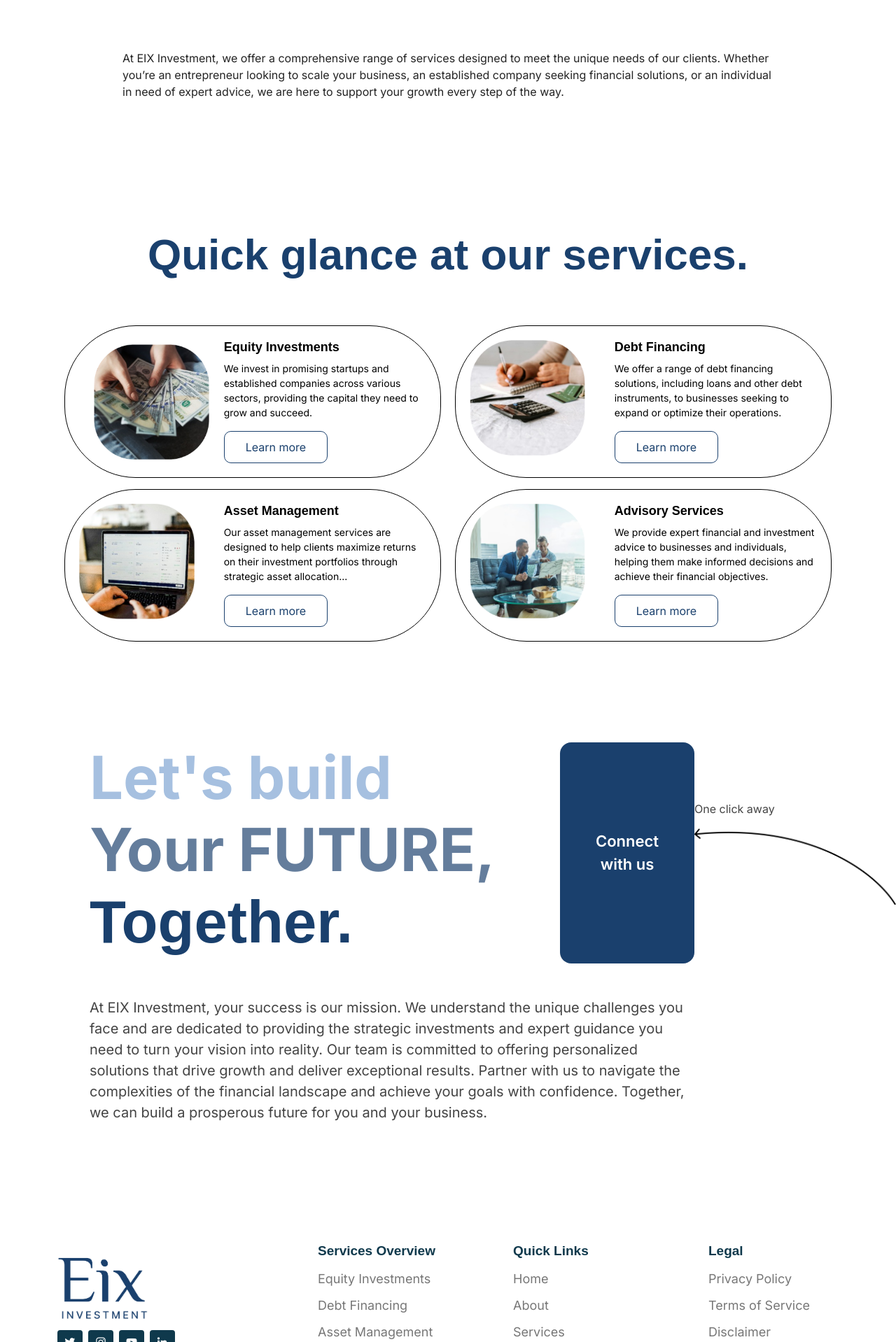
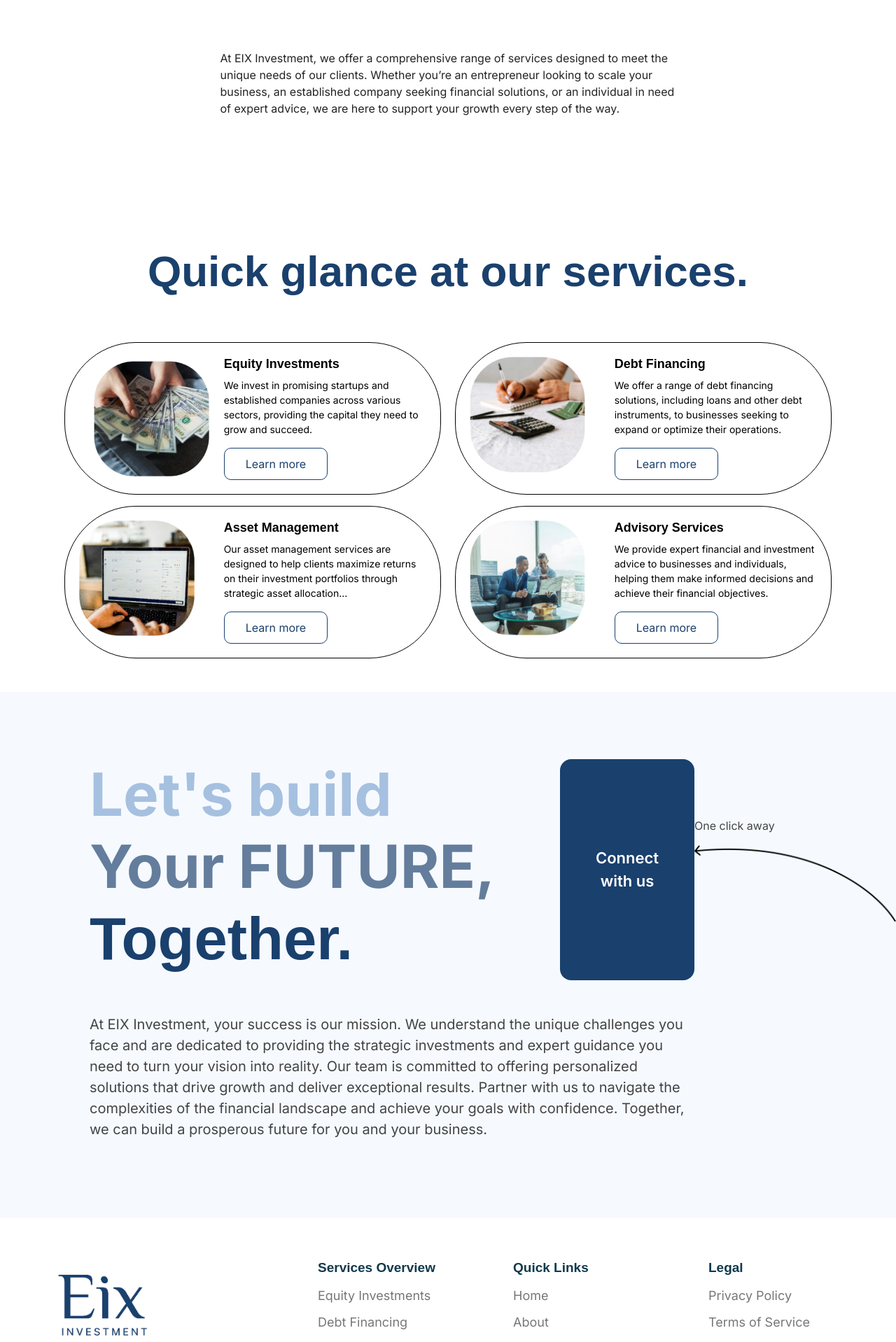
Before and after one commit to Anshul9602/Eix, a PHP site: page /eix/services in a window 1280 px wide. Shown: the part 826-2744 px from the top of the page at 70% size. Run offline with PHP 8.4, Linux system fonts and the light colour scheme.

Commit message:
new updated code for

```diff
--- a/application/views/services.php
+++ b/application/views/services.php
@@ -149,10 +149,10 @@
 
     <!-- ======= About Section ======= -->
     <section class="no-top about mt-md-5 mt-4 pb-md-5 pb-4">
-        <div class="container about1 py-4">
+        <div class="container about1 py-4 ">
             <div class="row " style="justify-content: space-around;">
 
-                <div class="col-md-10 mt-md-0 mt-3" style="justify-items: center;align-items: center;display: flex;">
+                <div class="col-md-7 mt-md-0 mt-3" style="justify-items: center;align-items: center;display: flex;">
 
                     <p style="color:#232323;">At EIX Investment, we offer a comprehensive range of services designed to
                         meet the unique needs of our clients. Whether you’re an entrepreneur looking to scale your
@@ -253,7 +253,7 @@
 
 
 
-    <section class="desk">
+    <section class="desk"style="background-color: #f6faff;">
         <div class="mt-md-5 pt-md-5 pb-md-5 pb-3" style="margin-left: 10%;">
             <div class="row">
                 <div class="col-md-7">
```
Also changed, not shown: assets/img/ser.png (added).
